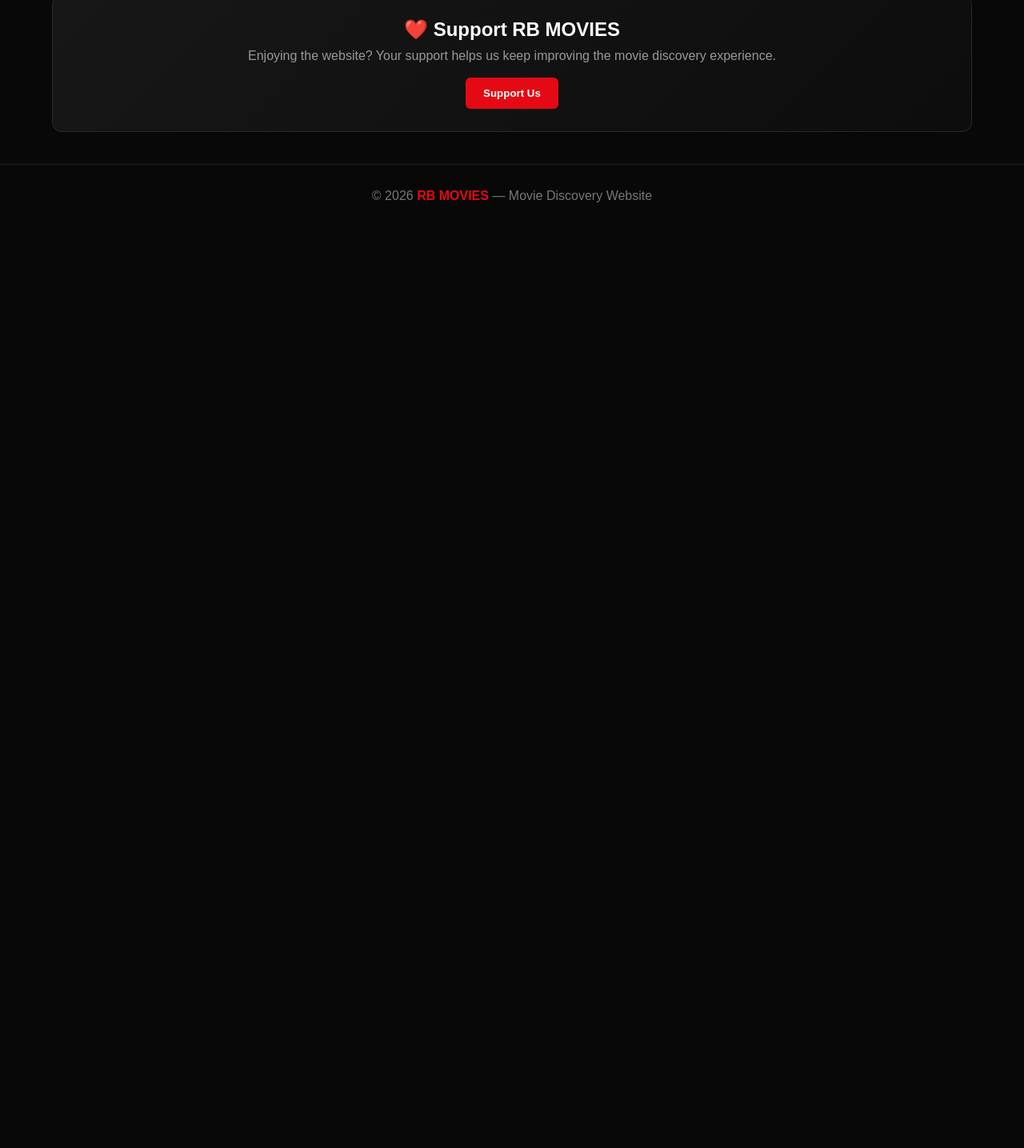
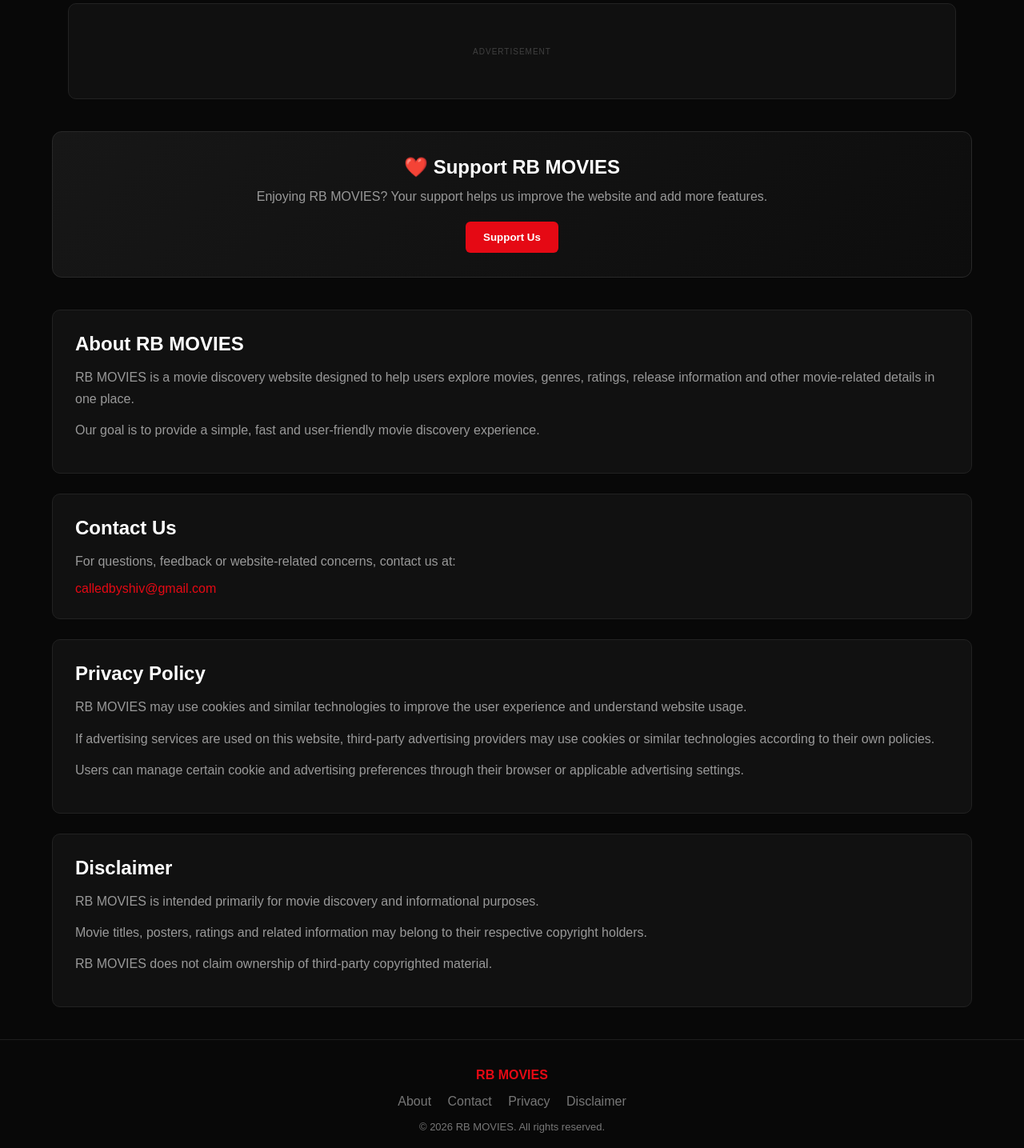
Before and after one commit to calledbyshiv-web/RB-MOVIES-, a plain HTML site: page index.html in a window 1280 px wide. Shown: the part 1365-2800 px from the top of the page at 80% size. Before the commit the page ends 1649 px from the top, so only its background shows below. Drawn offline with Linux system fonts and the light colour scheme.

Commit message:
Enhance index.html with SEO and layout improvements
Updated the title and meta description for better SEO. Enhanced styling for various elements and improved layout responsiveness. Added new sections for about, contact, privacy policy, and disclaimer. Refactored JavaScript functions for better readability and performance.

```diff
--- a/index.html
+++ b/index.html
@@ -4,13 +4,21 @@
 <meta charset="UTF-8">
 <meta name="viewport" content="width=device-width, initial-scale=1.0">
 
-<title>RB MOVIES</title>
+<title>RB MOVIES - Movie Discovery</title>
+
+<meta name="description"
+content="RB MOVIES - Discover movies, ratings, genres, release information and movie details.">
 
 <style>
+
 *{
     margin:0;
     padding:0;
     box-sizing:border-box;
+}
+
+html{
+    scroll-behavior:smooth;
 }
 
 body{
@@ -20,6 +28,7 @@ body{
 }
 
 /* HEADER */
+
 header{
     position:sticky;
     top:0;
@@ -50,13 +59,13 @@ header{
 }
 
 .search{
-    width:350px;
+    width:370px;
     max-width:50%;
 }
 
 .search input{
     width:100%;
-    padding:12px 16px;
+    padding:12px 17px;
     border:none;
     outline:none;
     border-radius:25px;
@@ -70,13 +79,20 @@ header{
 }
 
 /* HERO */
+
 .hero{
-    min-height:420px;
+    min-height:430px;
     padding:70px 6%;
     display:flex;
     align-items:center;
+
     background:
-    linear-gradient(90deg,#050505 0%,rgba(5,5,5,.92) 35%,rgba(5,5,5,.35) 100%),
+    linear-gradient(
+        90deg,
+        #050505 0%,
+        rgba(5,5,5,.90) 35%,
+        rgba(5,5,5,.30) 100%
+    ),
     url("https://image.tmdb.org/t/p/original/8cdWjvZQUExUUTzyp4t6EDMubfO.jpg")
     center/cover;
 }
@@ -103,9 +119,11 @@ header{
 
 .hero p{
     color:#ccc;
-    line-height:1.6;
+    line-height:1.7;
     margin-bottom:22px;
 }
+
+/* BUTTONS */
 
 .btn{
     display:inline-block;
@@ -128,7 +146,8 @@ header{
     margin-left:8px;
 }
 
-/* CATEGORY */
+/* CATEGORIES */
+
 .categories{
     max-width:1250px;
     margin:30px auto 10px;
@@ -158,7 +177,8 @@ header{
     color:#fff;
 }
 
-/* SECTION */
+/* SECTIONS */
+
 .section{
     max-width:1250px;
     margin:30px auto;
@@ -181,7 +201,8 @@ header{
     font-size:13px;
 }
 
-/* MOVIE GRID */
+/* MOVIES */
+
 .movies{
     display:grid;
     grid-template-columns:repeat(6,1fr);
@@ -234,6 +255,7 @@ header{
 }
 
 /* EMPTY */
+
 .empty{
     display:none;
     text-align:center;
@@ -241,15 +263,105 @@ header{
     color:#888;
 }
 
+/* ADVERTISEMENT */
+
+.ad-section{
+    max-width:1150px;
+    margin:40px auto;
+    padding:0 20px;
+}
+
+.ad-box{
+    width:100%;
+    min-height:120px;
+
+    display:flex;
+    align-items:center;
+    justify-content:center;
+
+    background:#101010;
+    border:1px solid #222;
+    border-radius:10px;
+
+    color:#555;
+    font-size:10px;
+    letter-spacing:1px;
+}
+
+.ad-box span{
+    opacity:.7;
+}
+
+/* SUPPORT */
+
+.support{
+    max-width:1150px;
+    margin:40px auto;
+    padding:30px;
+    text-align:center;
+
+    background:
+    linear-gradient(
+        135deg,
+        #171717,
+        #0d0d0d
+    );
+
+    border:1px solid #292929;
+    border-radius:12px;
+}
+
+.support h2{
+    margin-bottom:10px;
+}
+
+.support p{
+    color:#999;
+    margin-bottom:18px;
+    line-height:1.6;
+}
+
+/* INFORMATION SECTIONS */
+
+.info-section{
+    max-width:1150px;
+    margin:25px auto;
+    padding:28px;
+
+    background:#111;
+    border:1px solid #222;
+    border-radius:10px;
+}
+
+.info-section h2{
+    margin-bottom:14px;
+    color:#fff;
+}
+
+.info-section p{
+    color:#999;
+    line-height:1.7;
+    margin-bottom:12px;
+}
+
+.info-section a{
+    color:#e50914;
+    text-decoration:none;
+}
+
 /* MODAL */
+
 .modal{
     position:fixed;
     inset:0;
     z-index:2000;
+
     background:rgba(0,0,0,.88);
+
     display:none;
     align-items:center;
     justify-content:center;
+
     padding:20px;
 }
 
@@ -262,9 +374,11 @@ header{
     max-width:100%;
     max-height:90vh;
     overflow:auto;
+
     background:#141414;
     border-radius:12px;
     position:relative;
+
     border:1px solid #292929;
 }
 
@@ -272,12 +386,16 @@ header{
     position:absolute;
     right:15px;
     top:12px;
+
     width:35px;
     height:35px;
+
     border-radius:50%;
     border:none;
+
     background:rgba(0,0,0,.7);
     color:#fff;
+
     font-size:22px;
     cursor:pointer;
     z-index:3;
@@ -319,31 +437,13 @@ header{
     font-size:12px;
 }
 
-/* SUPPORT */
-.support{
-    max-width:1150px;
-    margin:40px auto;
-    padding:28px;
-    text-align:center;
-    background:linear-gradient(135deg,#171717,#0d0d0d);
-    border:1px solid #292929;
-    border-radius:12px;
-}
+/* FOOTER */
 
-.support h2{
-    margin-bottom:10px;
-}
-
-.support p{
-    color:#999;
-    margin-bottom:18px;
-}
-
-/* FOOTER */
 footer{
     text-align:center;
-    padding:30px 20px;
+    padding:35px 20px;
     color:#777;
+
     border-top:1px solid #1d1d1d;
     margin-top:40px;
 }
@@ -352,14 +452,37 @@ footer strong{
     color:#e50914;
 }
 
+.footer-links{
+    margin-top:15px;
+}
+
+.footer-links a{
+    color:#777;
+    text-decoration:none;
+    margin:0 8px;
+}
+
+.footer-links a:hover{
+    color:#e50914;
+}
+
+.copyright{
+    margin-top:15px;
+    font-size:13px;
+}
+
 /* RESPONSIVE */
+
 @media(max-width:1100px){
+
     .movies{
         grid-template-columns:repeat(5,1fr);
     }
+
 }
 
 @media(max-width:850px){
+
     .movies{
         grid-template-columns:repeat(4,1fr);
     }
@@ -371,9 +494,11 @@ footer strong{
     .search{
         max-width:45%;
     }
+
 }
 
 @media(max-width:600px){
+
     header{
         padding:12px 4%;
     }
@@ -395,7 +520,6 @@ footer strong{
     .hero{
         min-height:390px;
         padding:50px 5%;
-        background-position:center;
     }
 
     .hero h1{
@@ -420,13 +544,38 @@ footer strong{
     .modal-details h2{
         font-size:25px;
     }
+
+    .info-section{
+        margin:20px;
     }
+
+}
+
+/* SMALL MOBILE */
+
+@media(max-width:380px){
+
+    .movies{
+        gap:10px;
+    }
+
+    .card-title{
+        font-size:13px;
+    }
+
+}
+
 </style>
 </head>
 
+
 <body>
 
+
+<!-- HEADER -->
+
 <header>
+
     <div class="nav">
 
         <div class="logo">
@@ -434,16 +583,20 @@ footer strong{
         </div>
 
         <div class="search">
+
             <input
                 type="text"
                 id="searchInput"
                 placeholder="Search movies..."
                 onkeyup="searchMovies()"
             >
+
         </div>
 
     </div>
+
 </header>
+
 
 
 <!-- HERO -->
@@ -452,21 +605,34 @@ footer strong{
 
     <div class="hero-content">
 
-        <span class="badge">FEATURED MOVIE</span>
+        <span class="badge">
+            FEATURED
+        </span>
 
-        <h1>Movie Night Starts Here</h1>
+        <h1>
+            Movie Night Starts Here
+        </h1>
 
         <p>
-            Discover movies, explore details, check ratings and
-            find your next favourite movie on RB MOVIES.
+            Discover movies, explore ratings, genres,
+            release information and movie details
+            on RB MOVIES.
         </p>
 
-        <button class="btn btn-red" onclick="scrollMovies()">
+        <button
+            class="btn btn-red"
+            onclick="scrollMovies()">
+
             Explore Movies
+
         </button>
 
-        <button class="btn btn-dark" onclick="showInfo()">
+        <button
+            class="btn btn-dark"
+            onclick="showInfo()">
+
             More Info
+
         </button>
 
     </div>
@@ -474,85 +640,275 @@ footer strong{
 </section>
 
 
+
 <!-- CATEGORIES -->
 
 <div class="categories">
 
-    <button class="cat active" onclick="filterMovies('All',this)">
+    <button
+        class="cat active"
+        onclick="filterMovies('All',this)">
+
         All
+
     </button>
 
-    <button class="cat" onclick="filterMovies('Action',this)">
+    <button
+        class="cat"
+        onclick="filterMovies('Action',this)">
+
         Action
+
     </button>
 
-    <button class="cat" onclick="filterMovies('Drama',this)">
+    <button
+        class="cat"
+        onclick="filterMovies('Drama',this)">
+
         Drama
+
     </button>
 
-    <button class="cat" onclick="filterMovies('Comedy',this)">
+    <button
+        class="cat"
+        onclick="filterMovies('Comedy',this)">
+
         Comedy
+
     </button>
 
-    <button class="cat" onclick="filterMovies('Thriller',this)">
+    <button
+        class="cat"
+        onclick="filterMovies('Thriller',this)">
+
         Thriller
+
     </button>
 
-    <button class="cat" onclick="filterMovies('Sci-Fi',this)">
+    <button
+        class="cat"
+        onclick="filterMovies('Sci-Fi',this)">
+
         Sci-Fi
+
     </button>
 
 </div>
 
 
+
 <!-- MOVIES -->
 
-<section class="section" id="moviesSection">
+<section
+    class="section"
+    id="moviesSection">
 
     <div class="section-title">
-        <h2>Popular Movies</h2>
-        <span>VIEW ALL</span>
+
+        <h2>
+            Popular Movies
+        </h2>
+
+        <span>
+            RB MOVIES
+        </span>
+
     </div>
 
-    <div class="movies" id="movieGrid"></div>
+    <div
+        class="movies"
+        id="movieGrid">
+    </div>
 
-    <div class="empty" id="empty">
+    <div
+        class="empty"
+        id="empty">
+
         No movies found.
+
     </div>
 
 </section>
+
+
+
+<!-- ADVERTISEMENT -->
+
+<section class="ad-section">
+
+    <div class="ad-box">
+
+        <span>
+            ADVERTISEMENT
+        </span>
+
+        <!--
+        GOOGLE ADSENSE CODE
+        APPROVAL KE BAAD YAHAN LAGEGA
+        -->
+
+    </div>
+
+</section>
+
 
 
 <!-- SUPPORT -->
 
 <section class="support">
 
-    <h2>❤️ Support RB MOVIES</h2>
+    <h2>
+        ❤️ Support RB MOVIES
+    </h2>
 
     <p>
-        Enjoying the website? Your support helps us keep improving
-        the movie discovery experience.
+        Enjoying RB MOVIES?
+        Your support helps us improve
+        the website and add more features.
     </p>
 
-    <button class="btn btn-red" onclick="showSupport()">
+    <button
+        class="btn btn-red"
+        onclick="showSupport()">
+
         Support Us
+
     </button>
 
 </section>
 
 
-<footer>
-    © 2026 <strong>RB MOVIES</strong> — Movie Discovery Website
-</footer>
+
+<!-- ABOUT -->
+
+<section
+    class="info-section"
+    id="about">
+
+    <h2>
+        About RB MOVIES
+    </h2>
+
+    <p>
+        RB MOVIES is a movie discovery website
+        designed to help users explore movies,
+        genres, ratings, release information and
+        other movie-related details in one place.
+    </p>
+
+    <p>
+        Our goal is to provide a simple,
+        fast and user-friendly movie discovery
+        experience.
+    </p>
+
+</section>
 
 
-<!-- MODAL -->
 
-<div class="modal" id="movieModal">
+<!-- CONTACT -->
+
+<section
+    class="info-section"
+    id="contact">
+
+    <h2>
+        Contact Us
+    </h2>
+
+    <p>
+        For questions, feedback or website-related
+        concerns, contact us at:
+    </p>
+
+    <a href="mailto:calledbyshiv@gmail.com">
+
+        calledbyshiv@gmail.com
+
+    </a>
+
+</section>
+
+
+
+<!-- PRIVACY -->
+
+<section
+    class="info-section"
+    id="privacy">
+
+    <h2>
+        Privacy Policy
+    </h2>
+
+    <p>
+        RB MOVIES may use cookies and similar
+        technologies to improve the user experience
+        and understand website usage.
+    </p>
+
+    <p>
+        If advertising services are used on this
+        website, third-party advertising providers
+        may use cookies or similar technologies
+        according to their own policies.
+    </p>
+
+    <p>
+        Users can manage certain cookie and
+        advertising preferences through their
+        browser or applicable advertising settings.
+    </p>
+
+</section>
+
+
+
+<!-- DISCLAIMER -->
+
+<section
+    class="info-section"
+    id="disclaimer">
+
+    <h2>
+        Disclaimer
+    </h2>
+
+    <p>
+        RB MOVIES is intended primarily for movie
+        discovery and informational purposes.
+    </p>
+
+    <p>
+        Movie titles, posters, ratings and related
+        information may belong to their respective
+        copyright holders.
+    </p>
+
+    <p>
+        RB MOVIES does not claim ownership of
+        third-party copyrighted material.
+    </p>
+
+</section>
+
+
+
+<!-- MOVIE MODAL -->
+
+<div
+    class="modal"
+    id="movieModal">
 
     <div class="modal-box">
 
-        <button class="close" onclick="closeModal()">×</button>
+        <button
+            class="close"
+            onclick="closeModal()">
+
+            ×
+
+        </button>
 
         <div class="modal-content">
 
@@ -569,18 +925,39 @@ footer strong{
 
                 <div class="tags">
 
-                    <span class="tag" id="modalYear"></span>
+                    <span
+                        class="tag"
+                        id="modalYear">
+                    </span>
 
-                    <span class="tag" id="modalGenre"></span>
+                    <span
+                        class="tag"
+                        id="modalGenre">
+                    </span>
 
-                    <span class="tag" id="modalRating"></span>
+                    <span
+                        class="tag"
+                        id="modalRating">
+                    </span>
 
                 </div>
 
                 <p id="modalDescription"></p>
 
-                <button class="btn btn-red" onclick="alert('Coming soon!')">
-                    Watch Now
+                <!--
+                IMPORTANT:
+                Yahan copyrighted movie download/
+                streaming link nahi lagana.
+                Future mein legal watch-source
+                button add kar sakte hain.
+                -->
+
+                <button
+                    class="btn btn-red"
+                    onclick="alert('Watch-source feature coming soon!')">
+
+                    Watch Options
+
                 </button>
 
             </div>
@@ -592,9 +969,51 @@ footer strong{
 </div>
 
 
+
+<!-- FOOTER -->
+
+<footer>
+
+    <strong>
+        RB MOVIES
+    </strong>
+
+    <div class="footer-links">
+
+        <a href="#about">
+            About
+        </a>
+
+        <a href="#contact">
+            Contact
+        </a>
+
+        <a href="#privacy">
+            Privacy
+        </a>
+
+        <a href="#disclaimer">
+            Disclaimer
+        </a>
+
+    </div>
+
+    <p class="copyright">
+
+        © 2026 RB MOVIES.
+        All rights reserved.
+
+    </p>
+
+</footer>
+
+
+
 <script>
 
-/* MOVIE DATA */
+/* =========================
+   MOVIE DATA
+   ========================= */
 
 const movies = [
 
@@ -709,32 +1128,39 @@ const movies = [
 ];
 
 
-/* DISPLAY MOVIES */
+/* =========================
+   DISPLAY MOVIES
+   ========================= */
 
 function displayMovies(list){
 
-    const grid = document.getElementById("movieGrid");
+    const grid =
+        document.getElementById("movieGrid");
 
-    grid.innerHTML = "";
+    grid.innerHTML="";
 
-    if(list.length === 0){
+    if(list.length===0){
 
-        document.getElementById("empty").style.display = "block";
+        document.getElementById("empty")
+        .style.display="block";
 
         return;
 
     }
 
-    document.getElementById("empty").style.display = "none";
+    document.getElementById("empty")
+    .style.display="none";
 
 
-    list.forEach((movie,index)=>{
+    list.forEach(movie=>{
 
-        const card = document.createElement("div");
+        const card =
+            document.createElement("div");
 
-        card.className = "card";
+        card.className="card";
 
-        card.innerHTML = `
+
+        card.innerHTML=`
 
             <img
                 class="poster"
@@ -752,7 +1178,9 @@ function displayMovies(list){
 
                 <div class="meta">
 
-                    <span>${movie.year}</span>
+                    <span>
+                        ${movie.year}
+                    </span>
 
                     <span class="rating">
                         ★ ${movie.rating}
@@ -763,7 +1191,8 @@ function displayMovies(list){
             </div>
         `;
 
-        card.onclick = () => openMovie(movie);
+
+        card.onclick=()=>openMovie(movie);
 
         grid.appendChild(card);
 
@@ -772,32 +1201,39 @@ function displayMovies(list){
 }
 
 
-/* OPEN MOVIE */
+/* =========================
+   OPEN MOVIE
+   ========================= */
 
 function openMovie(movie){
 
-    document.getElementById("modalPoster").src = movie.poster;
+    document.getElementById("modalPoster")
+    .src=movie.poster;
 
-    document.getElementById("modalTitle").textContent = movie.title;
+    document.getElementById("modalTitle")
+    .textContent=movie.title;
 
-    document.getElementById("modalYear").textContent =
-        movie.year;
+    document.getElementById("modalYear")
+    .textContent=movie.year;
 
-    document.getElementById("modalGenre").textContent =
-        movie.genre;
+    document.getElementById("modalGenre")
+    .textContent=movie.genre;
 
-    document.getElementById("modalRating").textContent =
-        "★ " + movie.rating;
+    document.getElementById("modalRating")
+    .textContent="★ "+movie.rating;
 
-    document.getElementById("modalDescription").textContent =
-        movie.description;
+    document.getElementById("modalDescription")
+    .textContent=movie.description;
 
-    document.getElementById("movieModal").classList.add("show");
+    document.getElementById("movieModal")
+    .classList.add("show");
 
 }
 
 
-/* CLOSE */
+/* =========================
+   CLOSE MODAL
+   ========================= */
 
 function closeModal(){
 
@@ -807,16 +1243,21 @@ function closeModal(){
 }
 
 
-document.getElementById("movieModal").addEventListener("click",function(e){
+document.getElementById("movieModal")
+.addEventListener("click",function(e){
 
-    if(e.target === this){
+    if(e.target===this){
+
         closeModal();
+
     }
 
 });
 
 
-/* SEARCH */
+/* =========================
+   SEARCH
+   ========================= */
 
 function searchMovies(){
 
@@ -826,48 +1267,72 @@ function searchMovies(){
         .toLowerCase()
         .trim();
 
-    const filtered = movies.filter(movie =>
 
-        movie.title.toLowerCase().includes(search) ||
+    const filtered =
+        movies.filter(movie=>{
 
-        movie.genre.toLowerCase().includes(search)
+            return (
+
+                movie.title
+                .toLowerCase()
+                .includes(search)
+
+                ||
+
+                movie.genre
+                .toLowerCase()
+                .includes(search)
 
             );
+
+        });
+
 
     displayMovies(filtered);
 
 }
 
 
-/* CATEGORY FILTER */
+/* =========================
+   CATEGORY
+   ========================= */
 
 function filterMovies(category,button){
 
     document.querySelectorAll(".cat")
-    .forEach(btn => btn.classList.remove("active"));
+    .forEach(btn=>{
+
+        btn.classList.remove("active");
+
+    });
+
 
     button.classList.add("active");
 
 
-    if(category === "All"){
+    if(category==="All"){
 
         displayMovies(movies);
 
-    }else{
+        return;
+
+    }
+
 
     const filtered =
-            movies.filter(movie =>
-                movie.genre === category
+        movies.filter(movie=>
+            movie.genre===category
         );
+
 
     displayMovies(filtered);
 
 }
 
-}
 
-
-/* SCROLL */
+/* =========================
+   SCROLL
+   ========================= */
 
 function scrollMovies(){
 
@@ -879,20 +1344,23 @@ function scrollMovies(){
 }
 
 
-/* INFO */
+/* =========================
+   INFO
+   ========================= */
 
 function showInfo(){
 
-    alert(
-        "RB MOVIES is a movie discovery website. " +
-        "Browse movies, search by title or genre, " +
-        "and open a movie to see its details."
-    );
+    document.getElementById("about")
+    .scrollIntoView({
+        behavior:"smooth"
+    });
 
 }
 
 
-/* SUPPORT */
+/* =========================
+   SUPPORT
+   ========================= */
 
 function showSupport(){
 
@@ -903,11 +1371,14 @@ function showSupport(){
 }
 
 
-/* INITIAL LOAD */
+/* =========================
+   INITIAL LOAD
+   ========================= */
 
 displayMovies(movies);
 
 </script>
 
+
 </body>
 </html>
```
Lines whose indentation alone changed are shown as unchanged.
